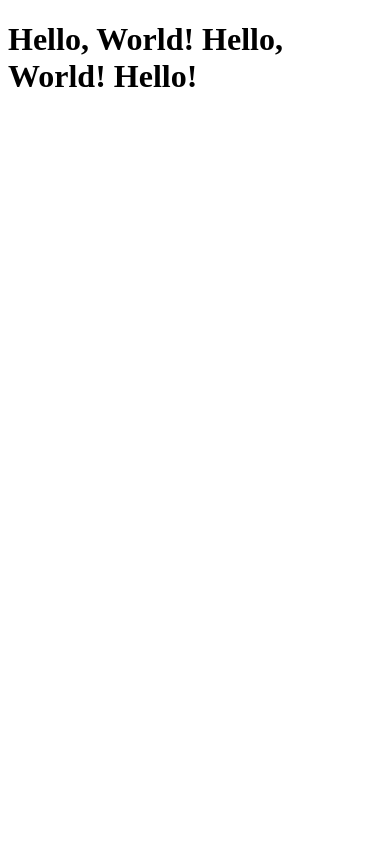
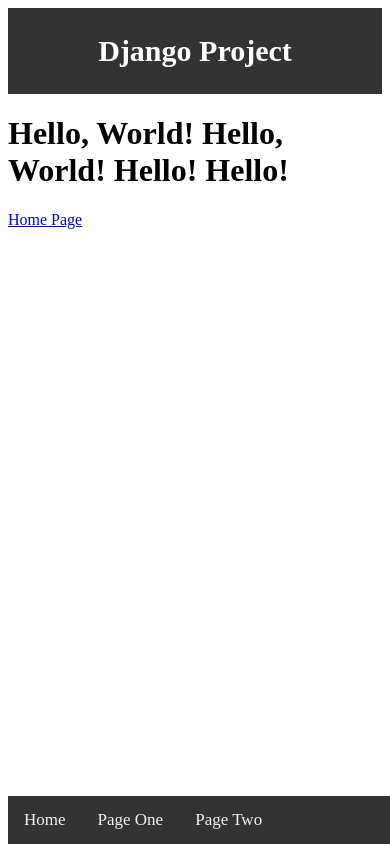
Before and after one commit to db627/django-group, a Django app: page / in a window 390 px wide. Run offline with Django 4.2, Linux system fonts and the light colour scheme.

Commit message:
Commiting the base template and pages

```diff
--- a/myapp/myapp/settings.py
+++ b/myapp/myapp/settings.py
@@ -117,7 +117,7 @@ USE_TZ = True
 # Static files (CSS, JavaScript, Images)
 # https://docs.djangoproject.com/en/4.2/howto/static-files/
 
-STATIC_URL = 'static/'
+STATIC_URL = '/static/'
 
 # Default primary key field type
 # https://docs.djangoproject.com/en/4.2/ref/settings/#default-auto-field
--- /dev/null
+++ b/myapp/myapp/static/css/styles.css
@@ -0,0 +1,40 @@
+header {
+  background-color: #333;
+  padding: 1px;
+  text-align: center;
+  font-size: 20px;
+  color: white;
+}
+
+.navbar {
+    overflow: hidden;
+    background-color: #333;
+    position: fixed;
+    bottom: 0;
+    width: 100%;
+  }
+
+  .navbar a {
+    float: left;
+    display: block;
+    color: #f2f2f2;
+    text-align: center;
+    padding: 14px 16px;
+    text-decoration: none;
+    font-size: 17px;
+  }
+
+  .navbar a:hover {
+    background: #f1f1f1;
+    color: black;
+  }
+
+  .navbar a.active {
+    background-color: #04AA6D;
+    color: white;
+  }
+
+  .main {
+    padding: 16px;
+    margin-bottom: 30px;
+  }
--- /dev/null
+++ b/myapp/myapp/templates/base.html
@@ -0,0 +1,20 @@
+{% load static %}
+<!DOCTYPE html>
+<head>
+    {% block htmlhead %}
+    {% endblock htmlhead %}
+</head>
+<body>
+    <header>
+        <h2>Django Project</h2>
+    </header>
+    {% block content %}
+    {% endblock %}
+    <footer>
+        <div class="navbar">
+  <a href="{% url 'index' %}">Home</a>
+  <a href="{% url 'pageone' %}">Page One</a>
+  <a href="{% url 'pagetwo' %}">Page Two</a>
+</div>
+    </footer>
+</body>
--- a/myapp/myapp/templates/index.html
+++ b/myapp/myapp/templates/index.html
@@ -1,14 +1,22 @@
+{% extends 'base.html' %}
 <!DOCTYPE html>
 <html lang="en">
+
 
 <head>
     <meta charset="UTF-8">
     <meta name="viewport" content="width=device-width, initial-scale=1.0">
     <title>Hello World</title>
+    {% block htmlhead %}
+    {% load static %}
+    <link rel="stylesheet" href="{% static 'css/styles.css' %}">
+    {% endblock htmlhead %}
 </head>
 
-<body>
-    <h1>Hello, World! Hello, World! Hello! </h1>
-</body>
+{% block content %}
 
+    <h1>Hello, World! Hello, World! Hello! Hello! </h1>
+    <p><a href="{% url 'pageone' %}">Home Page</a></p>
+
+{% endblock %}
 </html>
--- a/myapp/myapp/urls.py
+++ b/myapp/myapp/urls.py
@@ -18,6 +18,9 @@ from django.contrib import admin
 from django.urls import path
 from . import views
 
+
 urlpatterns = [
-    path('', views.index, name='index')
+    path('', views.index, name='index'),
+    path('pageone/', views.pageone, name="pageone"),
+    path('pagetwo/', views.pagetwo, name="pagetwo")
 ]
--- a/myapp/myapp/views.py
+++ b/myapp/myapp/views.py
@@ -2,3 +2,9 @@ from django.shortcuts import render
 
 def index(request):
     return render(request, 'index.html')
+
+def pageone(request):
+    return render(request, 'pageone.html')
+
+def pagetwo(request):
+    return render(request, 'pagetwo.html')
```
Also changed, not shown: myapp/myapp/templates/pageone.html (added, +27 -0 lines), myapp/myapp/templates/pagetwo.html (added, +9 -0 lines).
